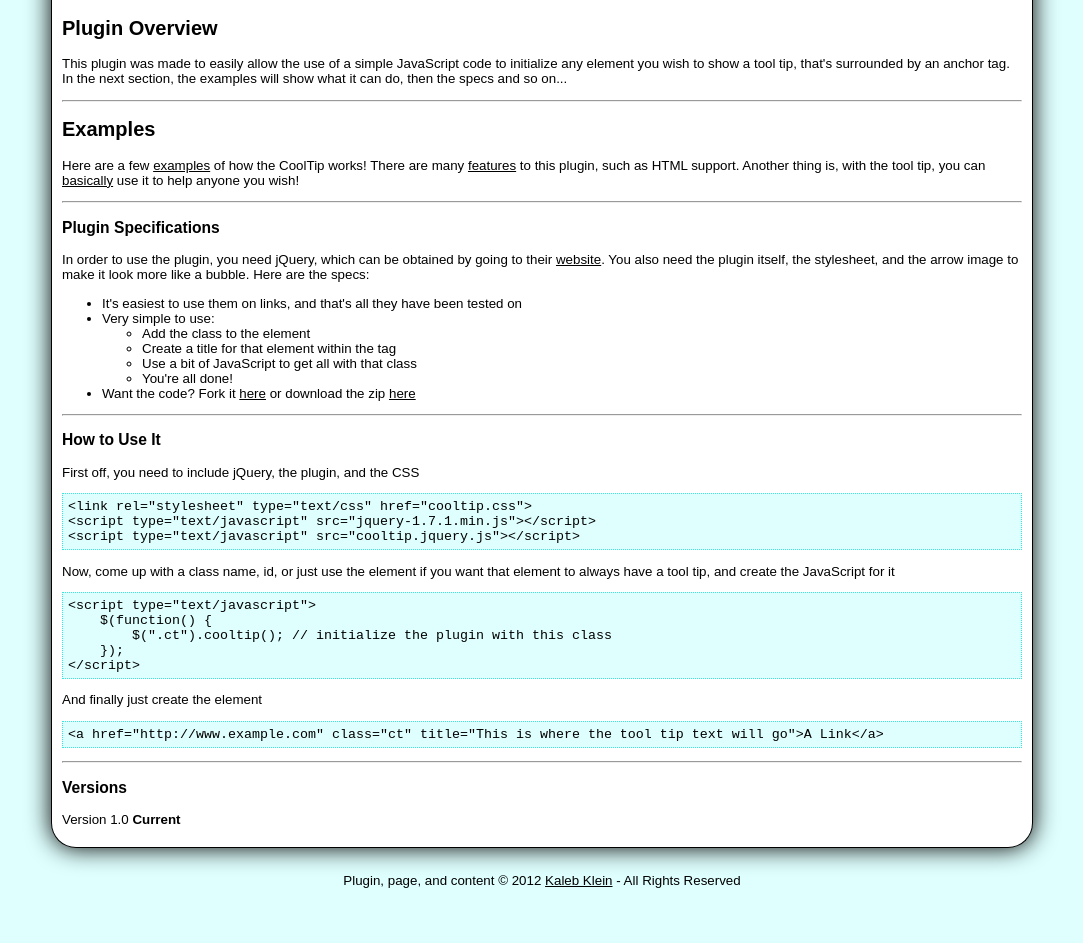
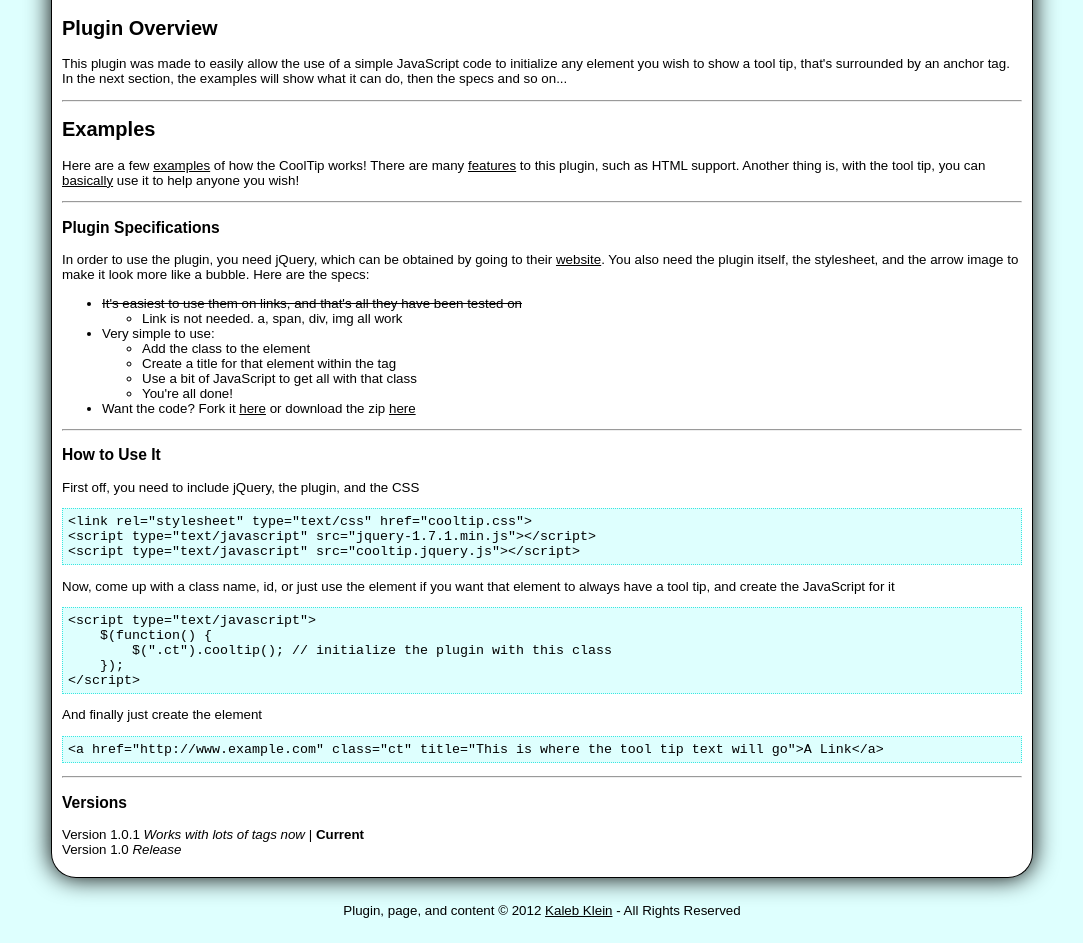
Before and after one commit to pazuzu156/CoolTip, a plain HTML site: page index.html in a window 1280 px wide. Shown: the part 62-1005 px from the top of the page, without its empty margins (98-1181 px from the left). Before the commit the page ends 975 px from the top, so only its background shows below. Drawn offline with nearby package versions, Linux system fonts and the light colour scheme.

Commit message:
new version update to 1.0

```diff
--- a/index.html
+++ b/index.html
@@ -65,7 +65,11 @@ pre { background-color:#DEFFFE; padding:5px; border:1px dotted #3CE6E0; }
 			<h3>Plugin Specifications</h3>
 			<p>In order to use the plugin, you need jQuery, which can be obtained by going to their <a href="http://www.jquery.com" target="_blank" class="ct" title="Use this link to get jQuery">website</a>. You also need the plugin itself, the stylesheet, and the arrow image to make it look more like a bubble. Here are the specs:</p>
 			<ul>
-				<li>It's easiest to use them on links, and that's all they have been tested on</li>
+				<li><span style="text-decoration:line-through;">It's easiest to use them on links, and that's all they have been tested on</span>
+					<ul>
+						<li>Link is not needed. a, span, div, img all work</li>
+					</ul>
+				</li>
 				<li>Very simple to use:
 					<ul>
 						<li>Add the class to the element</li>
@@ -92,7 +96,8 @@ pre { background-color:#DEFFFE; padding:5px; border:1px dotted #3CE6E0; }
 			<pre><code>&lt;a href=&quot;http://www.example.com&quot; class=&quot;ct&quot; title=&quot;This is where the tool tip text will go&quot;&gt;A Link&lt;/a&gt;</code></pre>
 			<hr>
 			<h3>Versions</h3>
-			Version 1.0 <strong>Current</strong>
+			Version 1.0.1 <em>Works with lots of tags now</em> | <strong>Current</strong><br>
+			Version 1.0 <em>Release</em>
 		</div>
 	</div>
 	<div id="footer">
```
